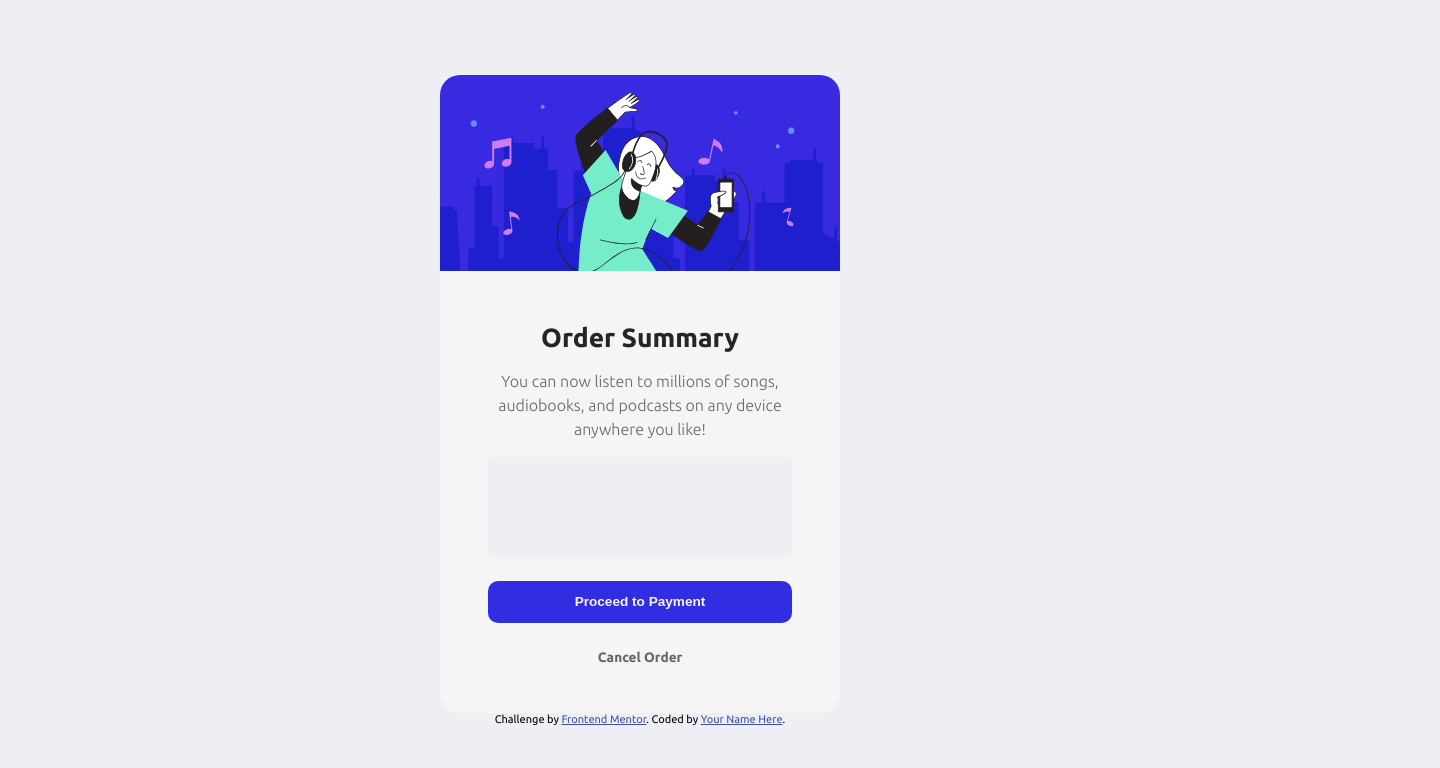
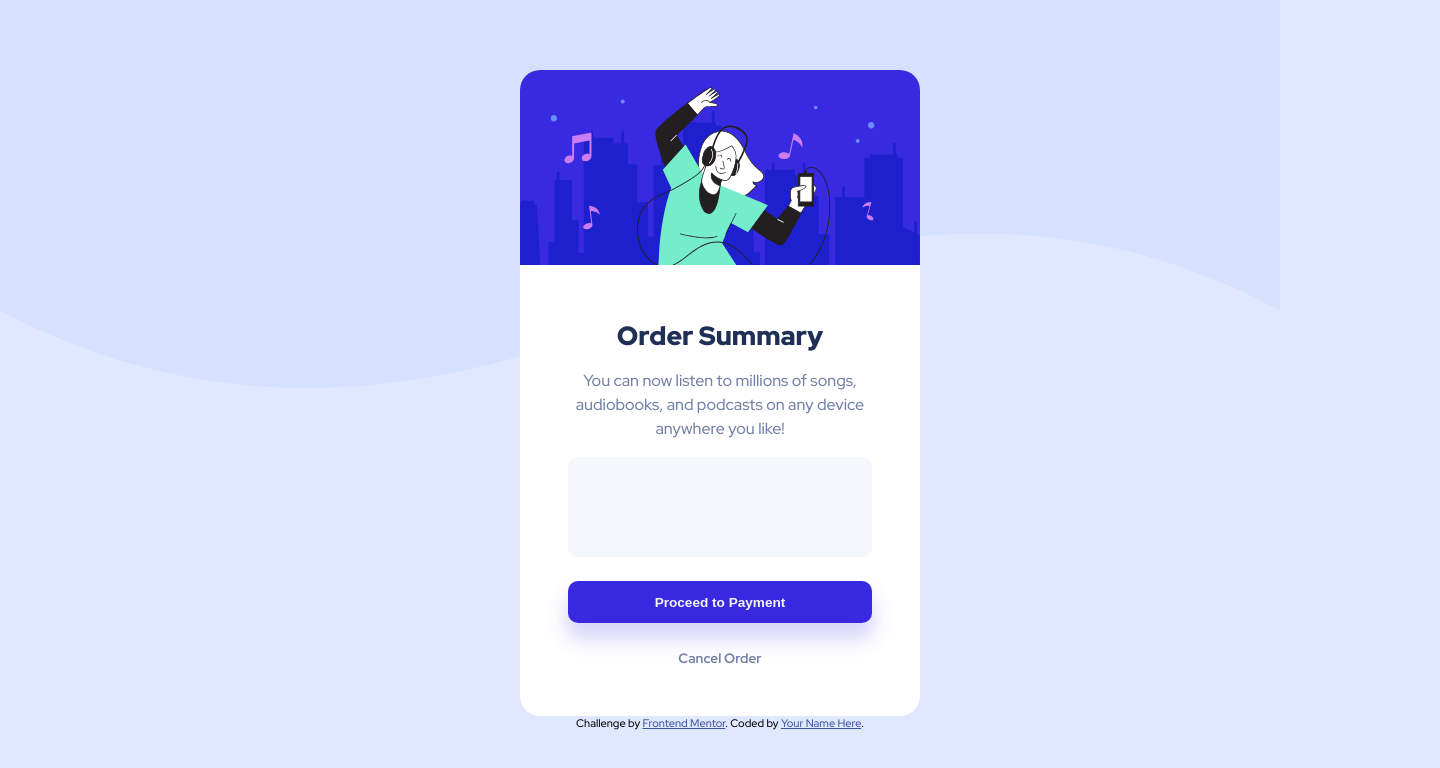
Before and after one commit to marimontefusco/order-summary-component, a plain HTML site: page index.html in a window 1280 px wide. Shown: the whole page, 1440 px wide, since content can reach past the window. Drawn offline with Linux system fonts and the light colour scheme.

Commit message:
adding css variable colors

```diff
--- a/index.html
+++ b/index.html
@@ -5,10 +5,10 @@
     <meta name="viewport" content="width=device-width, initial-scale=1.0" />
     <!-- displays site properly based on user's device -->
 
-    <!-- Ubuntu Font Style -->
+    <!-- Red Hat Display Font -->
     <link rel="preconnect" href="https://fonts.googleapis.com">
     <link rel="preconnect" href="https://fonts.gstatic.com" crossorigin>
-    <link href="https://fonts.googleapis.com/css2?family=Ubuntu:wght@300;400;500;700&display=swap" rel="stylesheet">
+    <link href="https://fonts.googleapis.com/css2?family=Red+Hat+Display:wght@500;700;900&display=swap" rel="stylesheet">
 
     <link rel="stylesheet" href="./src/css/style.css">
 
--- a/src/css/style.css
+++ b/src/css/style.css
@@ -3,23 +3,33 @@
     box-sizing: border-box;
 }
 
+:root {
+/* Primary Colors*/
+--Pale-blue: hsl(225, 100%, 94%);
+--Bright-blue: hsl(245, 75%, 52%);
+
+/* Neutral Colors */
+--Very-pale-blue: hsl(225, 100%, 98%);
+--Desaturated-blue: hsl(224, 23%, 55%);
+--Dark-blue: hsl(223, 47%, 23%);
+}
+
 body {
-    background-image: url('./src/img/pattern-background-desktop.svg');
-    background-color: rgb(237, 239, 245);
+    background-image: url("../img/pattern-background-desktop.svg");
     background-repeat: no-repeat;
-    background-size: cover;
-    width: 100vw;
+    background-size: contain;/*????*/
+    background-color: var(--Pale-blue);
+    width: 1440px;
     height: 100vh;
-    font-family: 'Ubuntu', sans-serif;
+    font-family: 'Red Hat Display', sans-serif;
     display: flex;
     flex-direction: column;
     justify-content: center;
     align-items: center;
-
 }
 
 .container {
-    background-color: whitesmoke;
+    background-color: white;
     width: 30vw;
     /*height: 75vh;*/
     min-width: 400px;
@@ -42,15 +52,16 @@ body {
 }
 
 h1.title {
-    color: rgb(41, 36, 36);
+    color: var(--Dark-blue);
     font-size: 1.65rem;
+    font-weight: 900;
     margin-bottom: 1rem;
 }
 
 .view-limit p {
-    color: rgb(102, 101, 101);
+    color: var(--Desaturated-blue);
     font-size: 1rem;
-    font-weight: 300;
+    font-weight: 500;
     line-height: 1.5rem;
     margin-bottom: 1rem;
 }
@@ -58,16 +69,17 @@ h1.title {
 .annual-plan {
     width: 100%;
     height: 100px;
-    background-color: rgb(237, 239, 245);
-    border-radius: 5px;
+    background-color: var(--Very-pale-blue);
+    border-radius: 10px;
     margin-bottom: 1.5rem;
 }
 
 .button {
-    background-color: rgb(49, 46, 226);
+    background-color: var(--Bright-blue);
     color: whitesmoke;
+    box-shadow: 0 15px 20px 1px rgba(56, 41, 224, 0.2) ;
     font-size: .85rem;
-    font-weight: 600;
+    font-weight: 700;
     width: 100%;
     padding: .85rem;
     border: none;
@@ -77,11 +89,11 @@ h1.title {
 
 .view-limit > span {
     font-size: .85rem;
-    font-weight: 600;
-    color: rgb(102, 101, 101);
+    font-weight: 700;
+    color: var(--Desaturated-blue);/*rgb(102, 101, 101)*/
     margin-bottom: 3rem;
 }
- /*
+
 /* Feel free to remove these styles or customise in your own stylesheet 👍 */
 .attribution {
     font-size: 11px;
```
